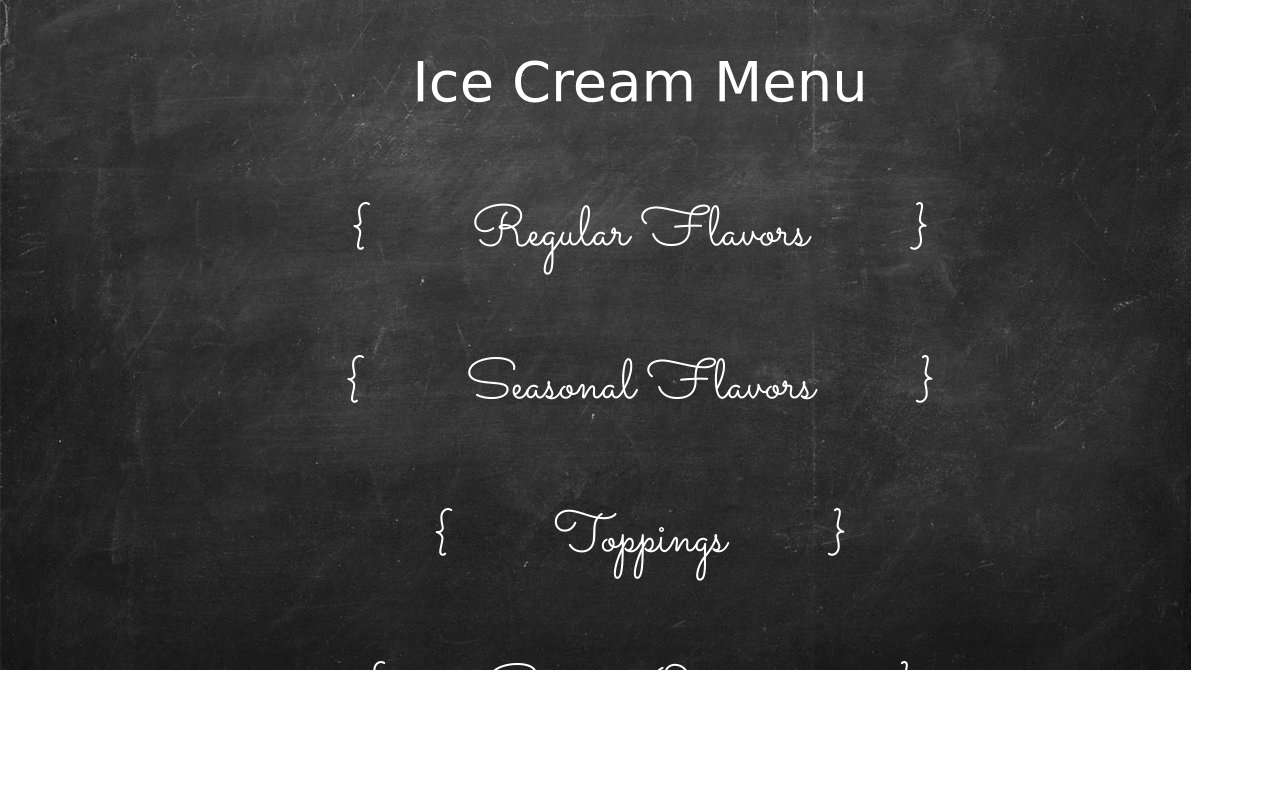
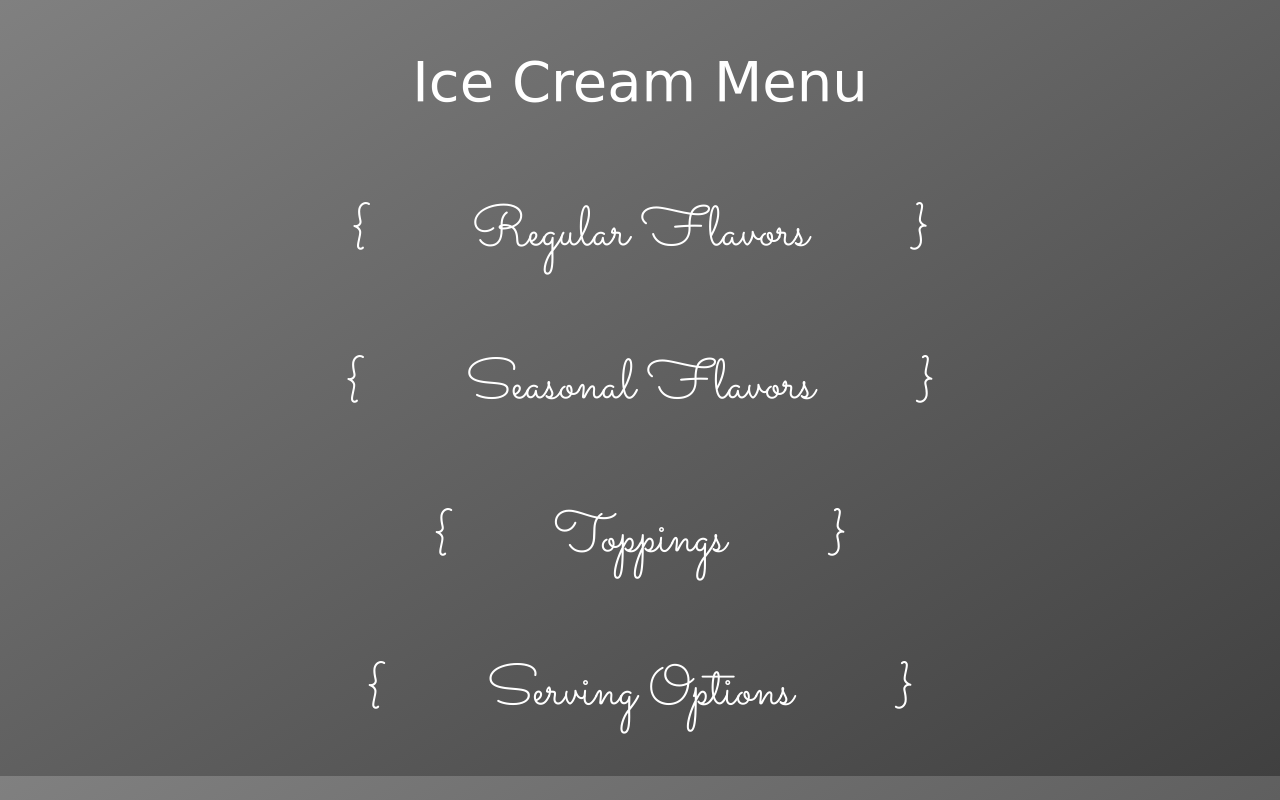
Before and after one commit to brookin8/IceCreamMenu, a website: page app/index.html in a window 1280 px wide. Drawn offline with nearby package versions, Linux system fonts and the light colour scheme; a web font is replaced by a local one.

Commit message:
Moved from background image to color due to heroku issues

```diff
--- a/app/style.css
+++ b/app/style.css
@@ -8,11 +8,12 @@ font-family: 'Fredericka the Great', cursive;
 
 body {
 
-background-image: url("../docs/blackboard.jpg");
-background-repeat:no-repeat;
+/*background-image: url("../docs/blackboard.jpg");
+background-repeat:no-repeat;*/
+background-color:#404040;
+background: linear-gradient(to bottom right, #808080, #404040); /* Standard syntax */
+}
 
-
-}
 
 
 h1 {
@@ -45,7 +46,9 @@ h1 {
 	font-family: 'Sacramento', cursive;
 	background-color:transparent;
 	border:none;
+
 }
+
 
 h2 {
 	font-size:400%;
--- a/index.js
+++ b/index.js
@@ -2,7 +2,7 @@ var express = require('express'); //Standard
 var app = express(); //Standard
 var port = process.env.PORT || 3000; //Standard
 
-app.use(express.static(__dirname + '/app/')); //UPDATE FOR CORRECT DIRECTORY IF NEEDED!!!
+app.use(express.static(__dirname + '/app/'));//UPDATE FOR CORRECT DIRECTORY IF NEEDED!!!
 
 
 
```
Also changed, not shown: app/blackboard.jpg (renamed from docs/blackboard.jpg).
